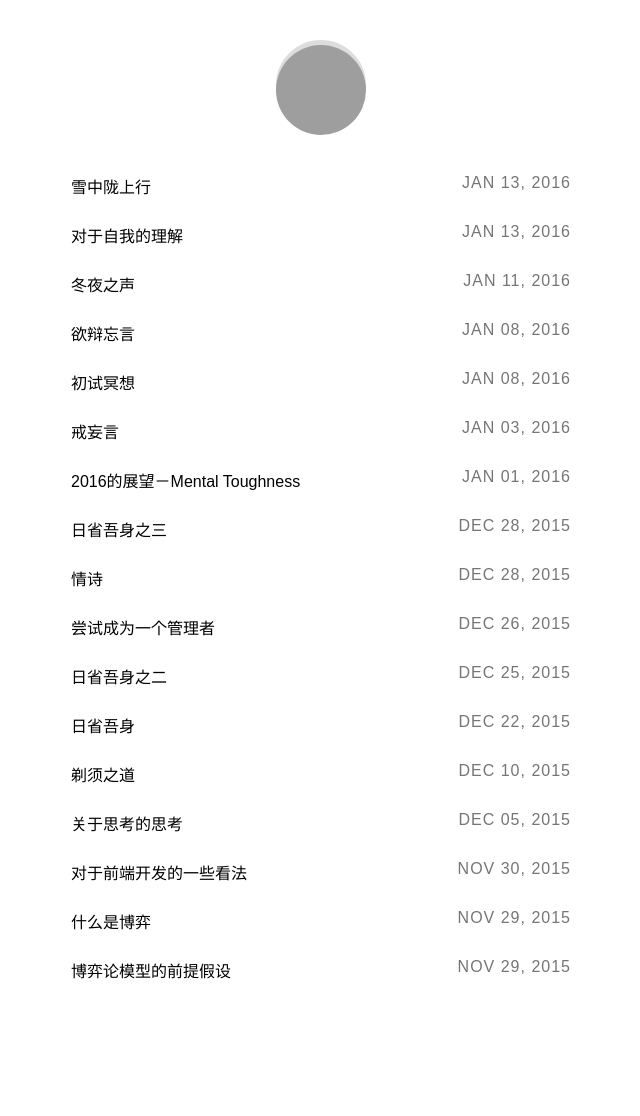
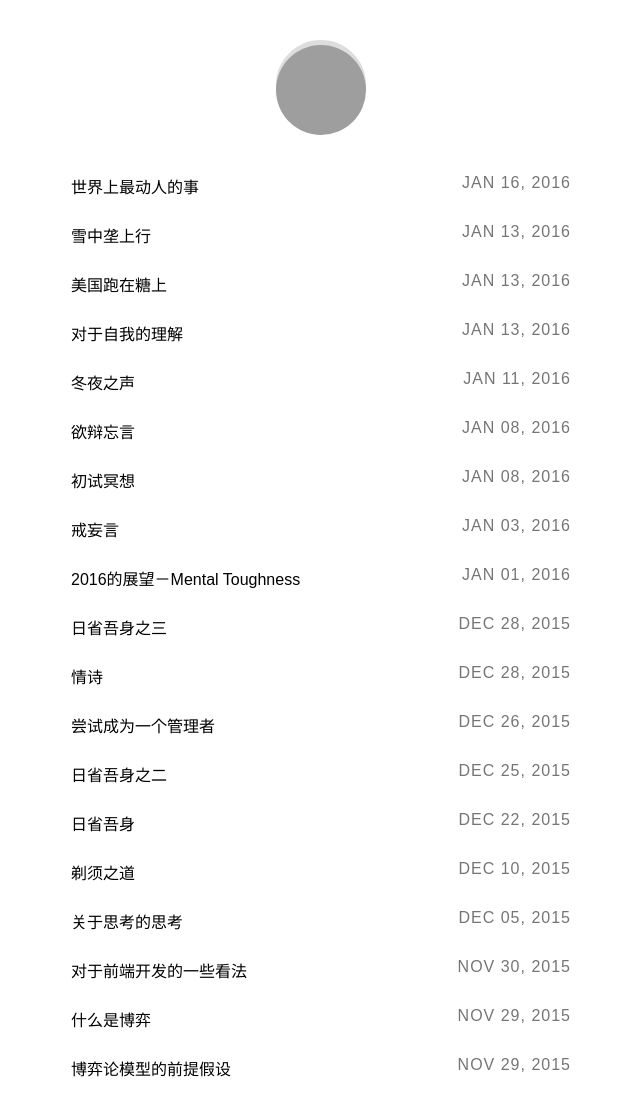
Before and after one commit to psaux0/psaux0.github.io, a Jekyll site: the page built from index.html, in a window 1280 px wide, cut to the strip 0-1140 px from the top of the page. Shown: the top 1116 px of the strip, without its empty margins (319-959 px from the left). Built offline with Jekyll 4.4.1, drawn with Linux system fonts in a browser that asks for light colours; some web fonts are replaced; before the commit the page ends 1042 px from its top, so only the background shows below that; grey boxes are pictures that could not be loaded.

Commit message:
new post

```diff
--- /dev/null
+++ b/_posts/2016-01-16-the-most-touching-thing-in-this-world.md
@@ -0,0 +1,6 @@
+---
+layout: post
+title: "世界上最动人的事"
+categories: “诗”
+---
+![poem]({{site.url}}/assets/poem4.png)
--- a/_posts/2016-1-13-walk-in-a-field-in-snow.md
+++ b/_posts/2016-1-13-walk-in-a-field-in-snow.md
@@ -1,6 +1,6 @@
 ---
 layout: post
-title: "雪中陇上行"
+title: "雪中垄上行"
 categories: “诗”
 ---
 ![poem]({{site.url}}/assets/poem3.png)
```
Also changed, not shown: _posts/2016-1-13-america-runs-on-sugar.md (added, +6 -0 lines), assets/poem4.png (added).
